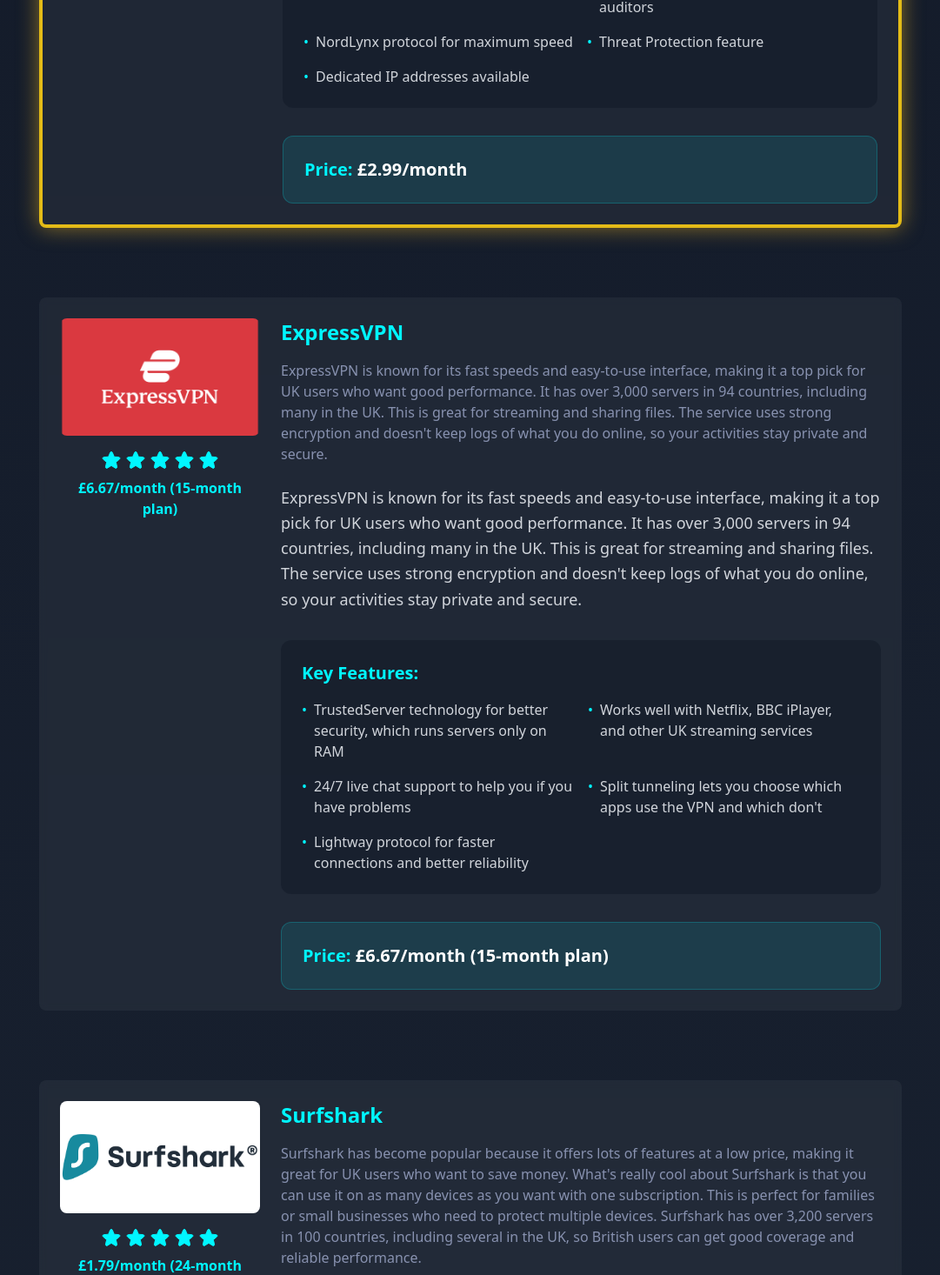
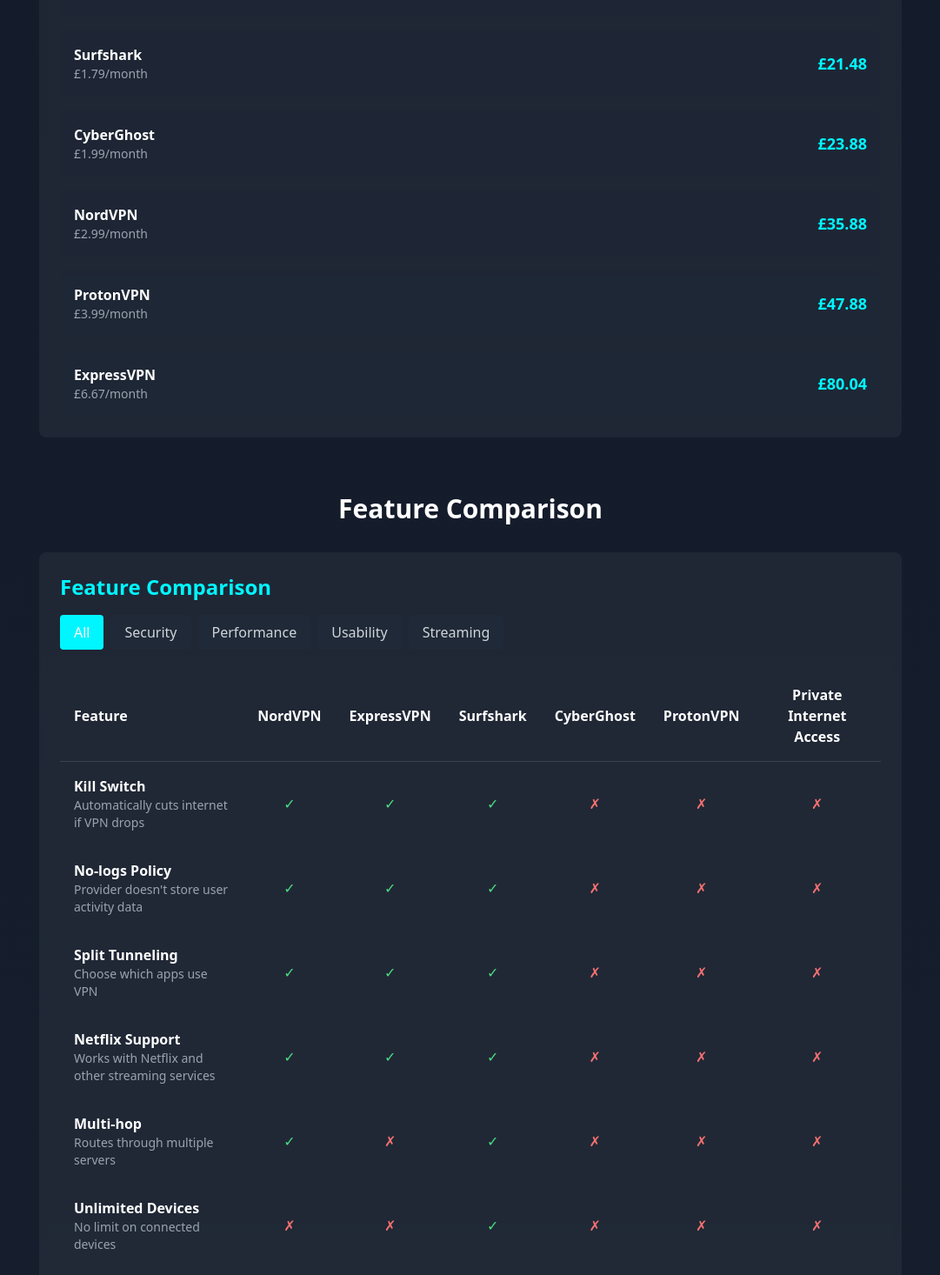
Before and after one commit to GergulasBalint/bestvpn, a React (Vite) app: page /best-vpns in a window 1280 px wide. Shown: the part 1790-3256 px from the top of the page at 87% size, without its empty margins (99-1180 px from the left). Built offline with nearby package versions, Linux system fonts and the light colour scheme.

Commit message:
added calculator

```diff
--- a/src/components/FeatureComparison.tsx
+++ b/src/components/FeatureComparison.tsx
@@ -1,17 +1,118 @@
+import React, { useState } from 'react';
+import { vpnData } from '../data/vpnData';
+
+interface Feature {
+  name: string;
+  description: string;
+  category: 'security' | 'performance' | 'usability' | 'streaming';
+}
+
+const features: Feature[] = [
+  {
+    name: "Kill Switch",
+    description: "Automatically cuts internet if VPN drops",
+    category: "security"
+  },
+  {
+    name: "No-logs Policy",
+    description: "Provider doesn't store user activity data",
+    category: "security"
+  },
+  {
+    name: "Split Tunneling",
+    description: "Choose which apps use VPN",
+    category: "usability"
+  },
+  {
+    name: "Netflix Support",
+    description: "Works with Netflix and other streaming services",
+    category: "streaming"
+  },
+  {
+    name: "Multi-hop",
+    description: "Routes through multiple servers",
+    category: "security"
+  },
+  {
+    name: "Unlimited Devices",
+    description: "No limit on connected devices",
+    category: "usability"
+  }
+];
+
+const vpnFeatures: Record<string, string[]> = {
+  'nordvpn': ["Kill Switch", "No-logs Policy", "Split Tunneling", "Netflix Support", "Multi-hop"],
+  'expressvpn': ["Kill Switch", "No-logs Policy", "Split Tunneling", "Netflix Support"],
+  'surfshark': ["Kill Switch", "No-logs Policy", "Split Tunneling", "Netflix Support", "Multi-hop", "Unlimited Devices"],
+  // Add features for other VPNs
+};
+
 const FeatureComparison: React.FC = () => {
+  const [selectedCategory, setSelectedCategory] = useState<string>('all');
+
+  const filteredFeatures = selectedCategory === 'all'
+    ? features
+    : features.filter(f => f.category === selectedCategory);
+
   return (
+    <div className="bg-white/5 backdrop-blur-sm rounded-lg p-6">
+      <h2 className="text-2xl font-bold text-cyber-blue mb-4">Feature Comparison</h2>
+
+      <div className="mb-6 flex gap-2">
+        <button
+          onClick={() => setSelectedCategory('all')}
+          className={`px-4 py-2 rounded ${
+            selectedCategory === 'all' ? 'bg-cyber-blue text-white' : 'bg-gray-800 text-gray-300'
+          }`}
+        >
+          All
+        </button>
+        {['security', 'performance', 'usability', 'streaming'].map(category => (
+          <button
+            key={category}
+            onClick={() => setSelectedCategory(category)}
+            className={`px-4 py-2 rounded capitalize ${
+              selectedCategory === category ? 'bg-cyber-blue text-white' : 'bg-gray-800 text-gray-300'
+            }`}
+          >
+            {category}
+          </button>
+        ))}
+      </div>
+
       <div className="overflow-x-auto">
         <table className="w-full">
           <thead>
-          <tr>
-            <th>Feature</th>
-            {/* VPN provider columns */}
+            <tr className="border-b border-gray-700">
+              <th className="text-left py-4 px-4">Feature</th>
+              {vpnData.map(vpn => (
+                <th key={vpn.id} className="text-center py-4 px-4">{vpn.name}</th>
+              ))}
             </tr>
           </thead>
           <tbody>
-          {/* Feature rows with checkmarks/x's */}
+            {filteredFeatures.map(feature => (
+              <tr key={feature.name} className="border-b border-gray-800">
+                <td className="py-4 px-4">
+                  <div className="font-semibold text-white">{feature.name}</div>
+                  <div className="text-sm text-gray-400">{feature.description}</div>
+                </td>
+                {vpnData.map(vpn => (
+                  <td key={vpn.id} className="text-center py-4 px-4">
+                    {vpnFeatures[vpn.id]?.includes(feature.name) ? (
+                      <span className="text-green-400">✓</span>
+                    ) : (
+                      <span className="text-red-400">✗</span>
+                    )}
+                  </td>
+                ))}
+              </tr>
+            ))}
           </tbody>
         </table>
       </div>
+    </div>
   );
 };
+
+export default FeatureComparison;
--- a/src/components/VPNPriceCalculator.tsx
+++ b/src/components/VPNPriceCalculator.tsx
@@ -1,13 +1,43 @@
-import React, { useState } from 'react';
+import React, { useState, useEffect } from 'react';
+import { vpnData } from '../data/vpnData';
+
+interface PriceResult {
+  vpnName: string;
+  monthlyPrice: number;
+  totalPrice: number;
+  savings: number;
+}
 
 const VPNPriceCalculator: React.FC = () => {
   const [duration, setDuration] = useState<number>(12);
   const [devices, setDevices] = useState<number>(3);
+  const [results, setResults] = useState<PriceResult[]>([]);
+
+  useEffect(() => {
+    const calculatePrices = () => {
+      return vpnData.map(vpn => {
+        const basePrice = parseFloat(vpn.price.replace('£', ''));
+        const monthlyPrice = basePrice;
+        const totalPrice = monthlyPrice * duration;
+        const regularPrice = basePrice * duration;
+        const savings = regularPrice - totalPrice;
+
+        return {
+          vpnName: vpn.name,
+          monthlyPrice,
+          totalPrice,
+          savings
+        };
+      }).sort((a, b) => a.totalPrice - b.totalPrice);
+    };
+
+    setResults(calculatePrices());
+  }, [duration, devices]);
 
   return (
     <div className="bg-white/5 backdrop-blur-sm rounded-lg p-6">
       <h2 className="text-2xl font-bold text-cyber-blue mb-4">VPN Cost Calculator</h2>
-      <div className="space-y-4">
+      <div className="space-y-6">
         <div>
           <label className="block text-gray-300 mb-2">Subscription Length (months)</label>
           <input
@@ -16,7 +46,7 @@ const VPNPriceCalculator: React.FC = () => {
             max="36"
             value={duration}
             onChange={(e) => setDuration(Number(e.target.value))}
-            className="w-full"
+            className="w-full accent-cyber-blue"
           />
           <span className="text-cyber-blue">{duration} months</span>
         </div>
@@ -27,11 +57,39 @@ const VPNPriceCalculator: React.FC = () => {
             min="1"
             value={devices}
             onChange={(e) => setDevices(Number(e.target.value))}
-            className="bg-gray-800 rounded px-3 py-2"
+            className="bg-gray-800 rounded px-3 py-2 text-white"
           />
         </div>
-        {/* Display calculated prices for each VPN */}
+
+        <div className="mt-6">
+          <h3 className="text-xl font-semibold text-cyber-blue mb-4">Cost Comparison</h3>
+          <div className="space-y-4">
+            {results.map((result) => (
+              <div
+                key={result.vpnName}
+                className="bg-gray-800/50 p-4 rounded-lg flex justify-between items-center"
+              >
+                <div>
+                  <h4 className="font-semibold text-white">{result.vpnName}</h4>
+                  <p className="text-sm text-gray-400">£{result.monthlyPrice.toFixed(2)}/month</p>
+                </div>
+                <div className="text-right">
+                  <p className="text-lg font-bold text-cyber-blue">
+                    £{result.totalPrice.toFixed(2)}
+                  </p>
+                  {result.savings > 0 && (
+                    <p className="text-sm text-green-400">
+                      Save £{result.savings.toFixed(2)}
+                    </p>
+                  )}
+                </div>
+              </div>
+            ))}
+          </div>
+        </div>
       </div>
     </div>
   );
 };
+
+export default VPNPriceCalculator;
--- a/src/pages/BestVPNs.tsx
+++ b/src/pages/BestVPNs.tsx
@@ -2,6 +2,8 @@ import { Helmet } from 'react-helmet';
 import VPNComparisonTable from '../components/VPNComparisonTable';
 import VPNDetailSection from '../components/VPNDetailSection';
 import { vpnData } from '../data/vpnData';
+import VPNPriceCalculator from '../components/VPNPriceCalculator';
+import FeatureComparison from '../components/FeatureComparison';
 
 // SEO Constants
 const PAGE_TITLE = "Top 6 VPNs for Privacy in the UK";
@@ -119,6 +121,18 @@ const BestVPNs = () => {
               <VPNComparisonTable className="mb-12" />
             </section>
 
+            {/* Compare VPN Costs */}
+            <section className="mb-16">
+              <h2 className="text-3xl font-bold mb-8 text-center">Compare VPN Costs</h2>
+              <VPNPriceCalculator />
+            </section>
+
+            {/* Feature Comparison */}
+            <section className="mb-16">
+              <h2 className="text-3xl font-bold mb-8 text-center">Feature Comparison</h2>
+              <FeatureComparison />
+            </section>
+
             {/* VPN Details */}
             <div className="space-y-20">
               {vpnData.map((vpn) => (
```
Lines whose indentation alone changed are shown as unchanged.
